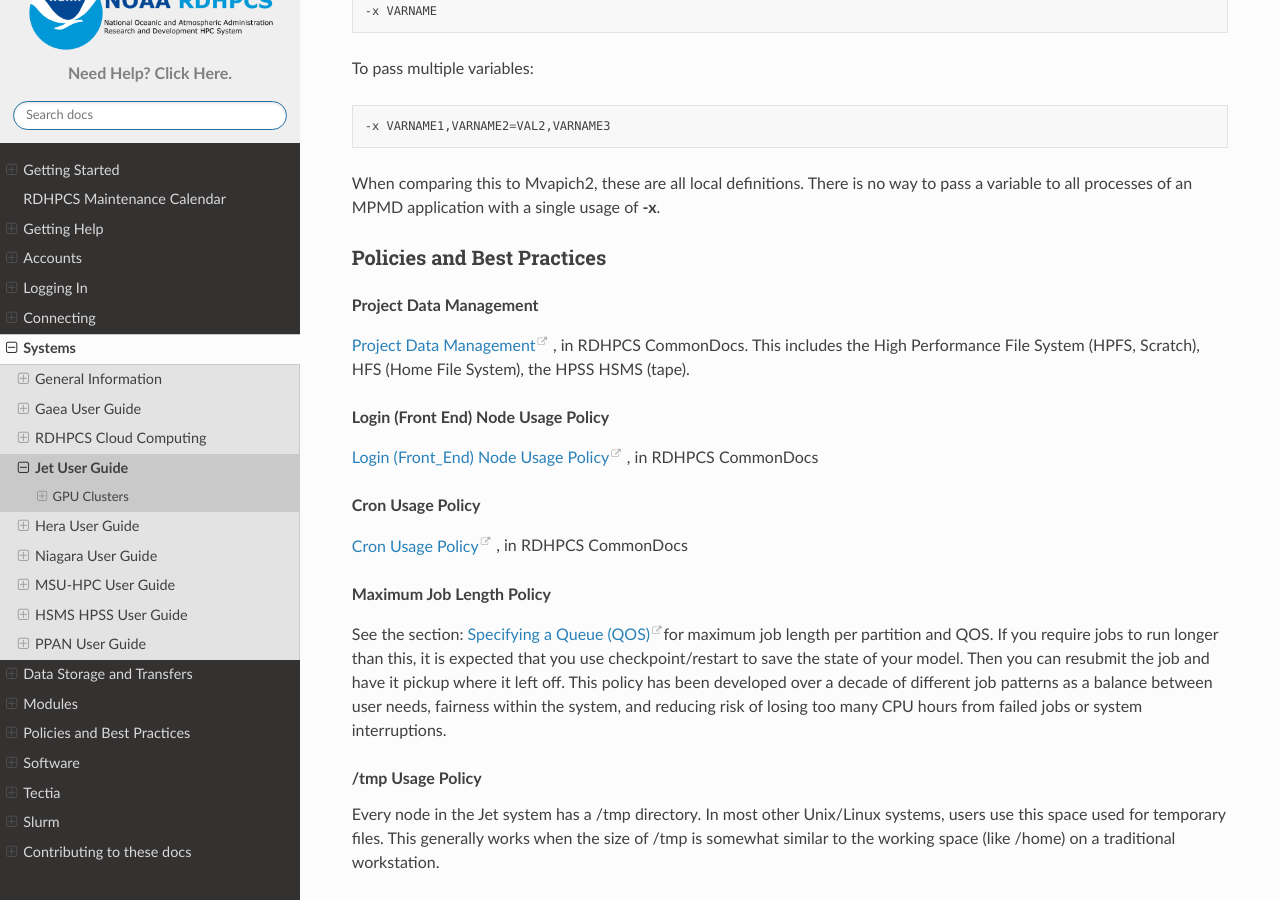
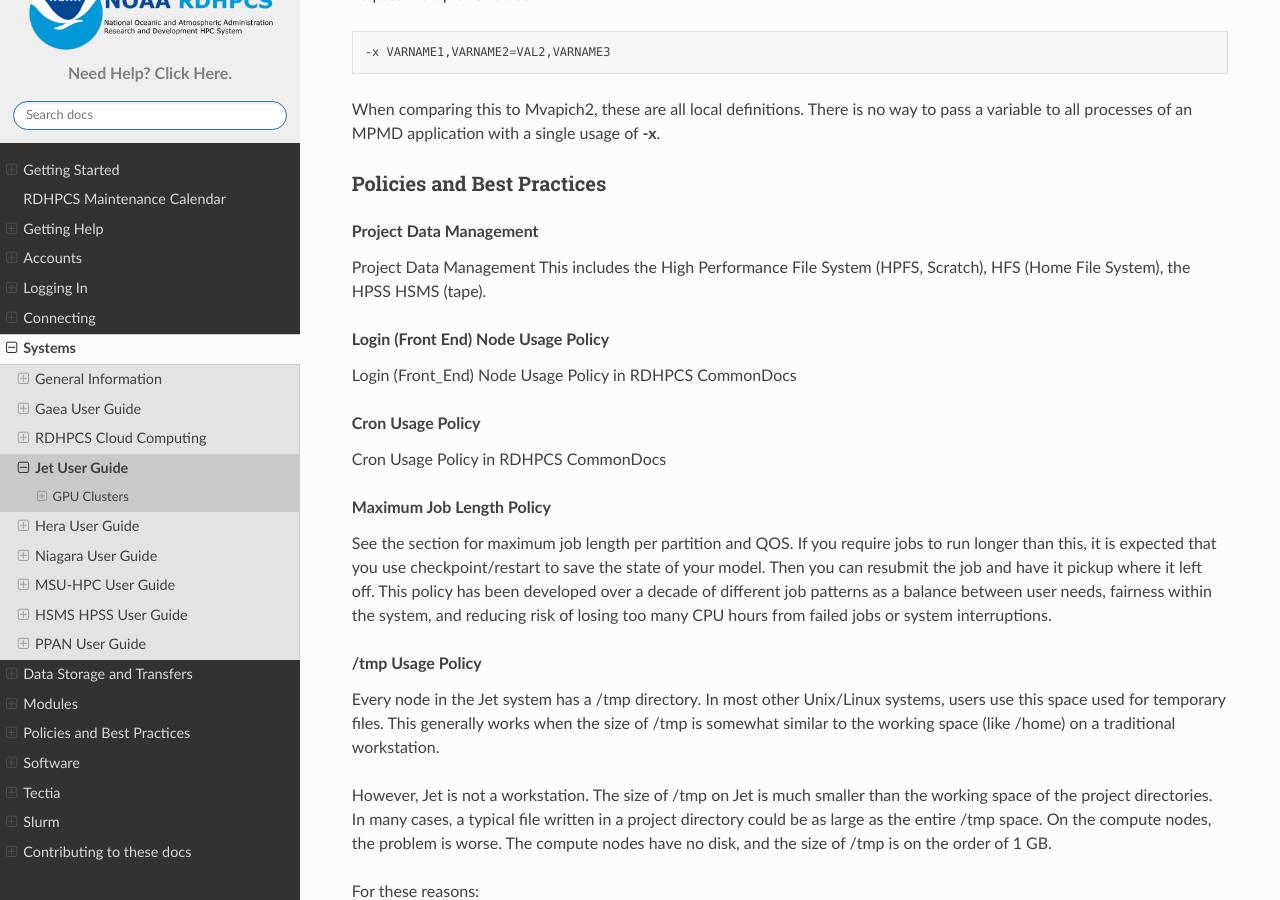
Before and after one commit to NOAA-RDHPCS/noaa-rdhpcs.github.io, a Sphinx documentation site: the page built from source/systems/jet_user_guide.rst, in a window 1280 px wide and 900 px high, scrolled down 8868 px. Built offline with Sphinx 7.4.7 and the Read the Docs theme 2.0.0, drawn with Linux system fonts in a browser that asks for light colours; some of the changed text lies outside the part shown.

Commit message:
broken links in Jet, Hera, Common and Accounts

```diff
--- a/source/accounts/index.rst
+++ b/source/accounts/index.rst
@@ -549,8 +549,8 @@ RDHPCS resources for both Web and SSH access. To obtain a CAC, work
 with your local admin services team as they need to start the
 application process.  Some labs can issue CACs on-site, otherwise you
 will have to visit a RAPIDS site. The site locator website is `ID Card
-Office Online <https://idco.dmdc.osd.mil/idco/locator>`_.  SSH logins
-with a CAC require additional software.
+Office Online <https://idco.dmdc.osd.mil/idco/locator>`_.
+SSH logins with a CAC require additional software.
 
 .. NOTE::
 
--- a/source/systems/common.rst
+++ b/source/systems/common.rst
@@ -52,7 +52,7 @@ RDHPCS Platforms
 
       High-performance Computing collaboration with Mississippi State
       University (MSU) `More Information
-      <https://www.noaa.gov/organization/information-technology/MSU-HPC>`__
+      <https://www.noaa.gov/organization/information-technology/orion>`__
 
 
    .. tab-item:: Cloud
--- a/source/systems/jet_user_guide.rst
+++ b/source/systems/jet_user_guide.rst
@@ -209,9 +209,6 @@ the future by scientists to solve tomorrow's weather and hurricane
 prediction challenges.
 
 
-EVERYTHING BELOW THIS LINE IS IN FLUX
-=====================================
-
 About Modules
 =============
 
@@ -325,9 +322,9 @@ Using Math Libraries
 
 The intel math kernel library (MKL) provides a wide variety of
 optimized math libraries including "BLAS, LAPACK, ScaLAPACK, sparse
-solvers, fast Fourier transforms, vector math, and more." The product
-documentation can be found `here
-<https://software.intel.com/en-us/articles/intel-math-kernel-library-documentation/>`__.
+solvers, fast Fourier transforms, vector math, and more." Click the
+link for `product documentation
+<https://www.intel.com/content/www/us/en/docs/onemkl/get-started-guide/2023-0/overview.html>`_
 
 Below are provided several examples that should help most of
 the users on our system.
@@ -365,8 +362,7 @@ line:
 .. rubric:: Linking with FFT, and the FFTW interface
 
 Intel provides highly optimized FFT routines within MKL. They are
-documented `here
-<https://software.intel.com/en-us/articles/the-intel-math-kernel-library-and-its-fast-fourier-transform-routines/>`__.
+documented in the `Intel math kernel library <https://software.intel.com/en-us/articles/the-intel-math-kernel-library-and-its-fast-fourier-transform-routines/>`__.
 While Intel has a specific interface (DFTI), we recommend that you use
 the FFTW interface. `FFTW <http://www.fftw.org/>`__ is an open-source,
 highly optimized FFT library, that supports many different platforms.
@@ -615,27 +611,21 @@ Policies and Best Practices
 
 .. rubric:: Project Data Management
 
-`Project Data Management
-<https://rdhpcs-common-docs.rdhpcs.noaa.gov/wiki/index.php/Usage_and_Software_Support_Policies#File_System_Usage_Practices>`__
-, in RDHPCS CommonDocs. This includes the High Performance File System
+Project Data Management
+This includes the High Performance File System
 (HPFS, Scratch), HFS (Home File System), the HPSS HSMS (tape).
 
 .. rubric:: Login (Front End) Node Usage Policy
 
-`Login (Front_End) Node Usage Policy
-<https://rdhpcs-common-docs.rdhpcs.noaa.gov/wiki/index.php/Login_(Front_End)_Node_Usage_Policy>`__
-, in RDHPCS CommonDocs
+Login (Front_End) Node Usage Policy in RDHPCS CommonDocs
 
 .. rubric:: Cron Usage Policy
 
-`Cron Usage Policy
-<https://rdhpcs-common-docs.rdhpcs.noaa.gov/wiki/index.php/Cron_Usage_Policy>`__
-, in RDHPCS CommonDocs
+Cron Usage Policy in RDHPCS CommonDocs
 
 .. rubric:: Maximum Job Length Policy
 
-See the section: `Specifying a Queue (QOS)
-<https://rdhpcs-common-docs.rdhpcs.noaa.gov/wiki/index.php?title=Running_and_Monitoring_Jobs_on_Jet_and_Theia_-_SLURM&action=edit&section=23>`__\
+See the section
 for maximum job length per partition and QOS. If you require jobs to
 run longer than this, it is expected that you use checkpoint/restart
 to save the state of your model. Then you can resubmit the job and
@@ -723,8 +713,7 @@ system that we cannot answer will be forwarded to the package
 maintainer.
 
 If you wish to contribute a package to the system, please start a
-`system help ticket:
-<https://rdhpcs-common-docs.rdhpcs.noaa.gov/wiki/index.php/Help_Requests>`__.
+system help ticket: :ref:`getting_help`
 
 
 System Software
@@ -833,7 +822,7 @@ Using OpenMP and Hybrid OpenMP/MPI on Jet
 
 .. rubric:: Using OpenMP and Hybrid OpenMP/MPI on Jet
 
-`OpenMP <http://en.wikipedia.org/wiki/OpenMP OpenMP>`_ is a
+`OpenMP <http://en.wikipedia.org/wiki/OpenMP>`_ is a
 programming extension for supporting parallel computing in Fortran and
 C using shared memory. It is relative easy to parallelize code using
 OpenMP. However, parallelization is restricted to a single node. As
```
Also changed, not shown: source/systems/hera_user_guide.rst (+3 -4 lines).
